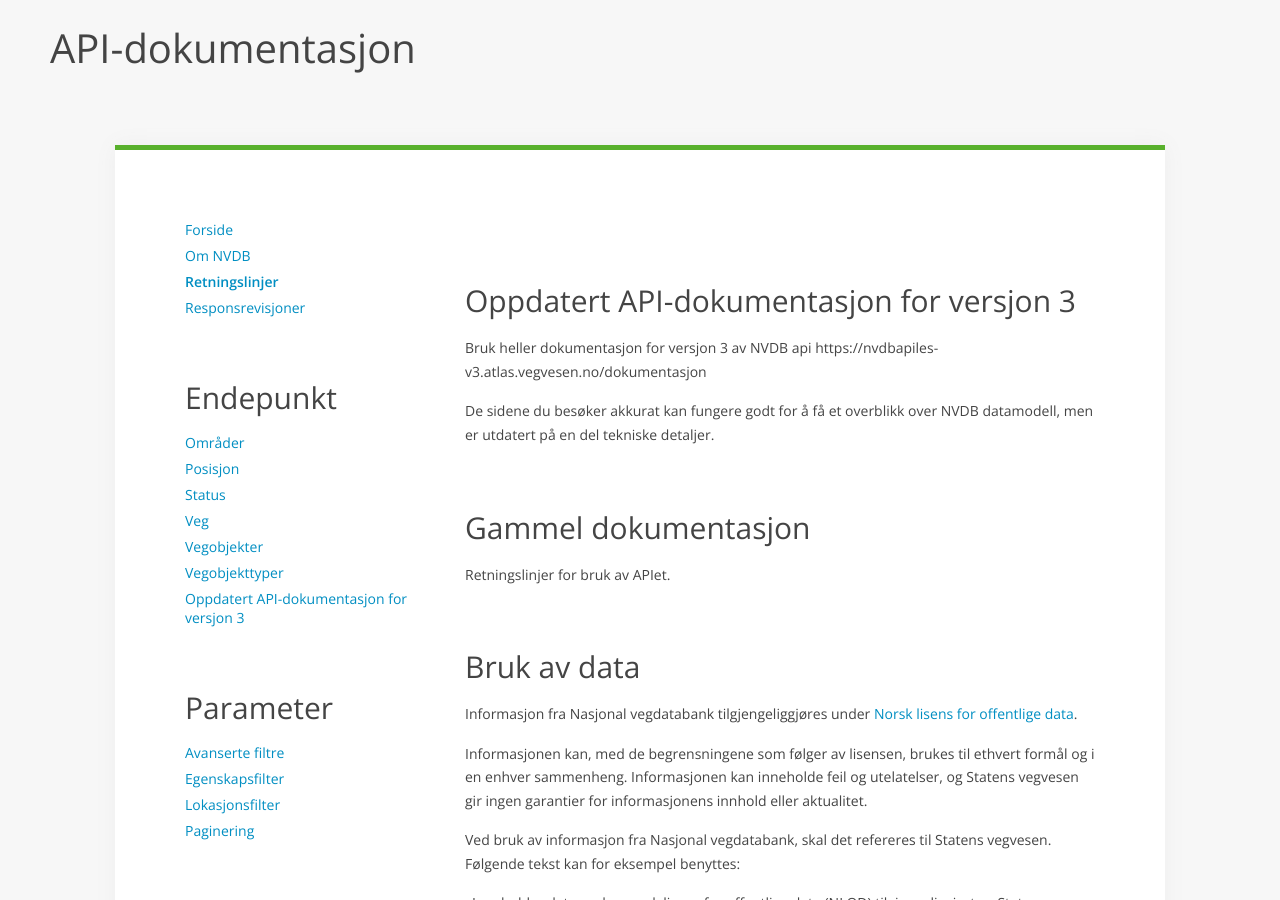
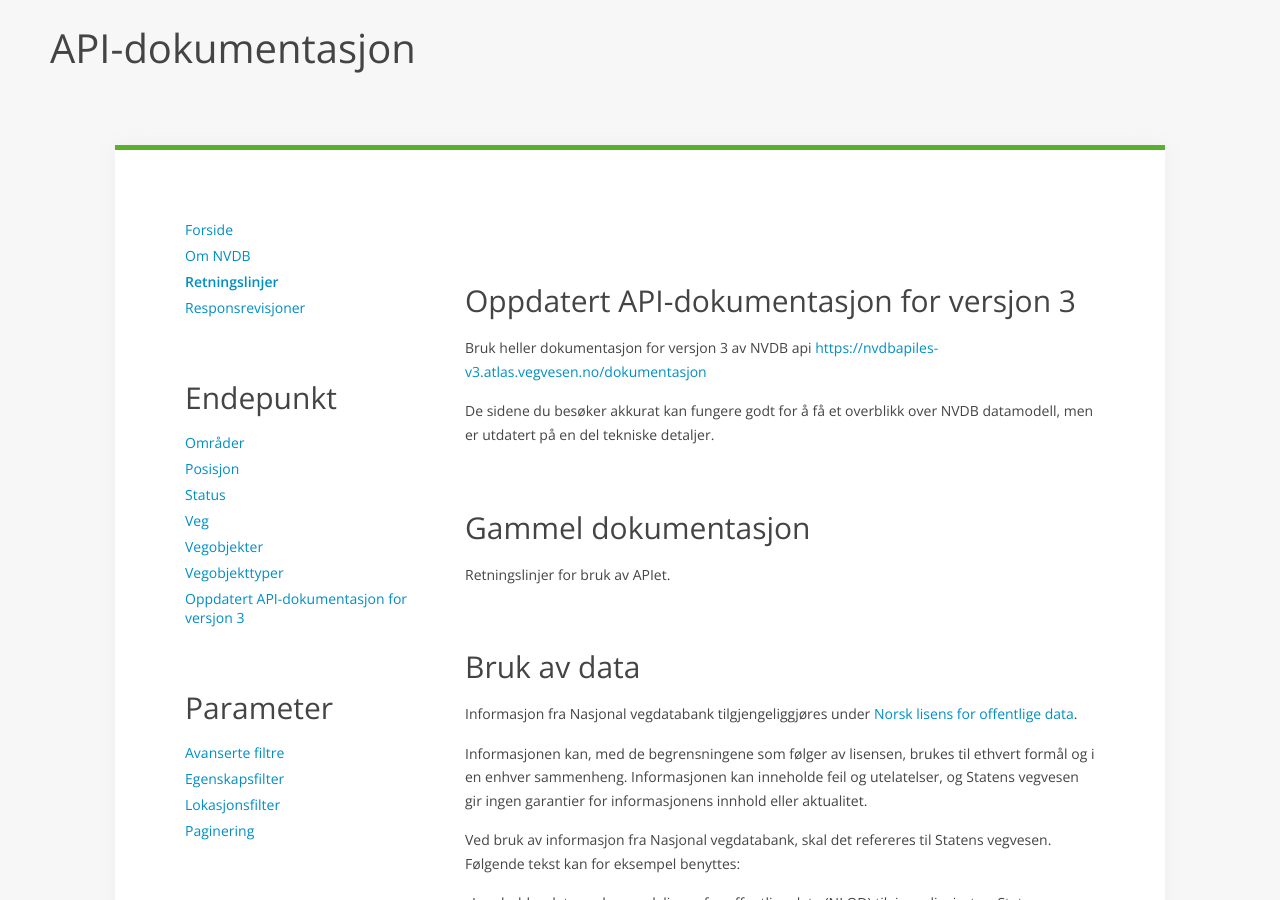
Before and after one commit to nvdb-vegdata/apidokumentasjon, a Jekyll site: the page built from retningslinjer.md, in a window 1280 px wide and 900 px high. Built offline with Jekyll 4.4.1, drawn with Linux system fonts in a browser that asks for light colours; our own code applies the rules of GitHub Pages for plain Markdown files; some of the changed lines change nothing that is shown.

Commit message:
hardkode lenke

```diff
--- a/retningslinjer.md
+++ b/retningslinjer.md
@@ -5,7 +5,7 @@
 
 ## Oppdatert API-dokumentasjon for versjon 3
 
-Bruk heller dokumentasjon for versjon 3 av NVDB api https://nvdbapiles-v3.atlas.vegvesen.no/dokumentasjon
+Bruk heller dokumentasjon for versjon 3 av NVDB api [https://nvdbapiles-v3.atlas.vegvesen.no/dokumentasjon](https://nvdbapiles-v3.atlas.vegvesen.no/dokumentasjon)
 
 De sidene du besøker akkurat kan fungere godt for å få et overblikk over NVDB datamodell, men er utdatert på en del tekniske detaljer.
 
```
